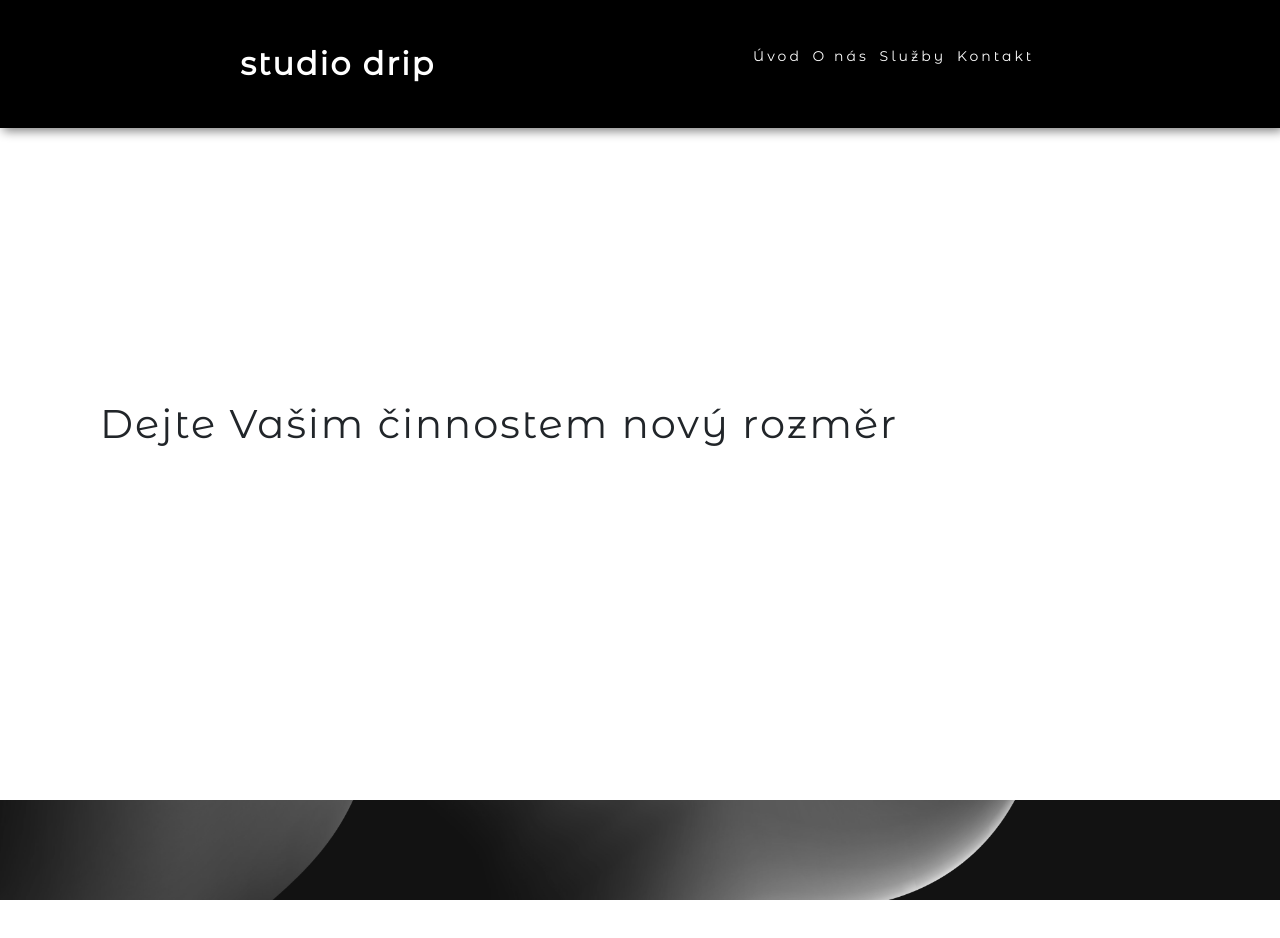
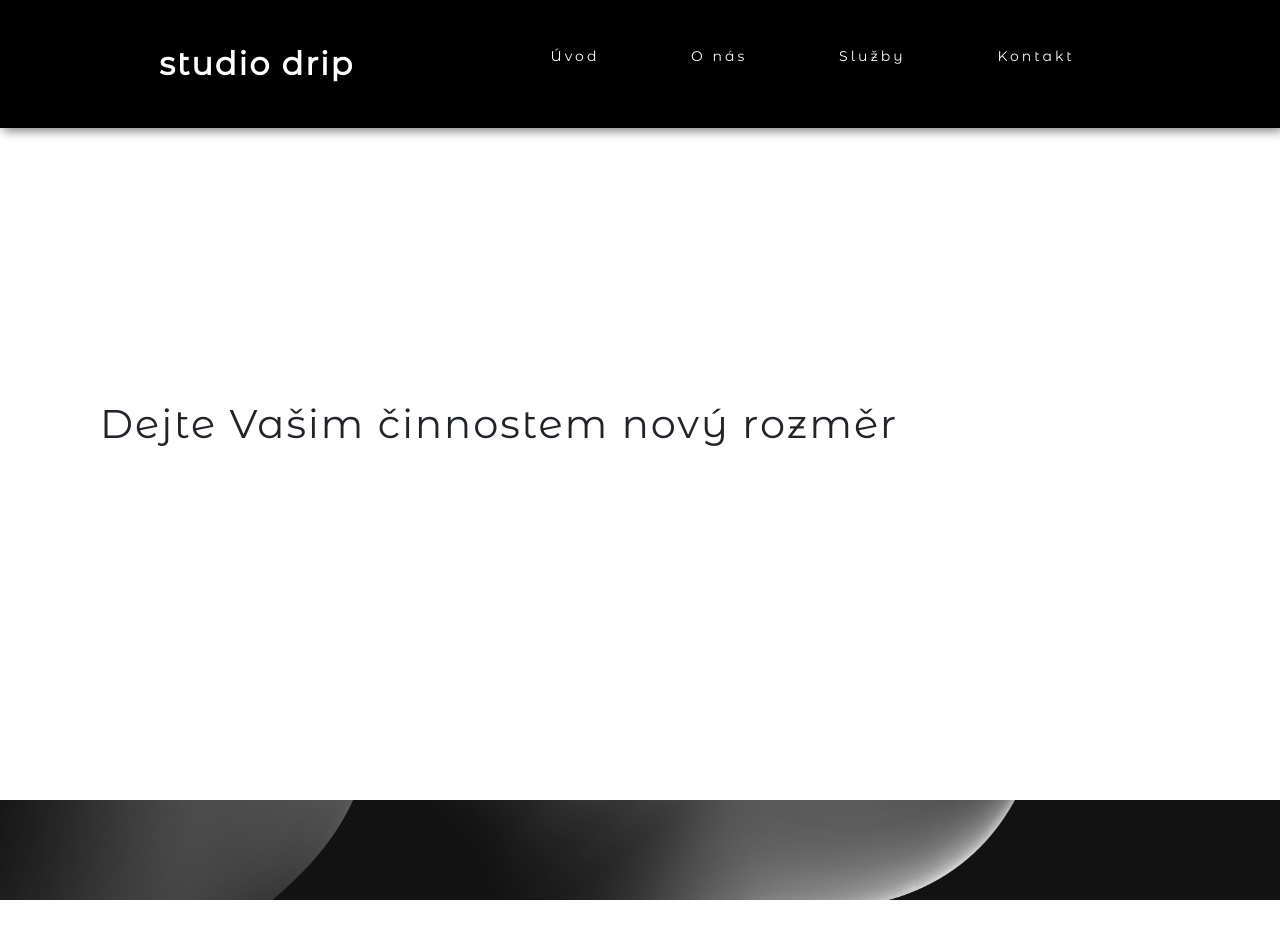
Before and after one commit to tomaskucera00/formsubmit, a plain HTML site: page index.html in a window 1280 px wide. Shown: the top 938 px of the page. Drawn offline with nearby package versions, Linux system fonts and the light colour scheme.

Commit message:
Add files via upload

```diff
--- a/styles.css
+++ b/styles.css
@@ -71,6 +71,11 @@ nav .logo {
     background-color: #fff;
     margin: 5px;
 }
+@media (max-width: 1400px){
+    .nav-links{
+        width: 60%;
+    }
+}
 
 
 @media (max-width: 768px){
@@ -96,6 +101,7 @@ nav .logo {
     .burger{
         display: block;
         cursor: pointer;
+        z-index: 5;
     }
     .nav-links a{
         color: #fff;
@@ -465,6 +471,7 @@ section {
     margin-top: 165px;
 }
 
+
 /*Sekce kontaktujte nás*/
 
 .form-label{
```
